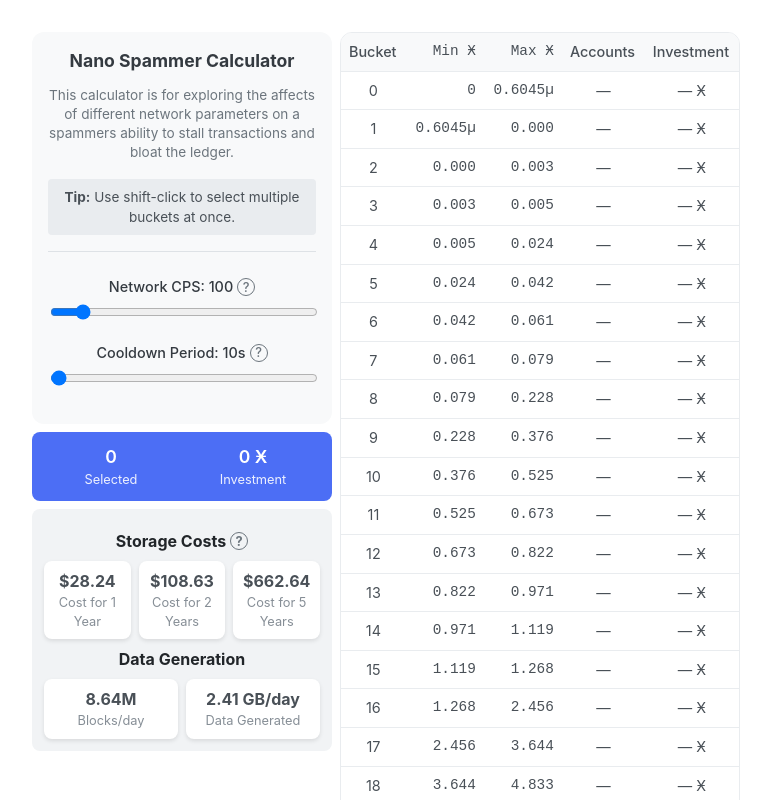
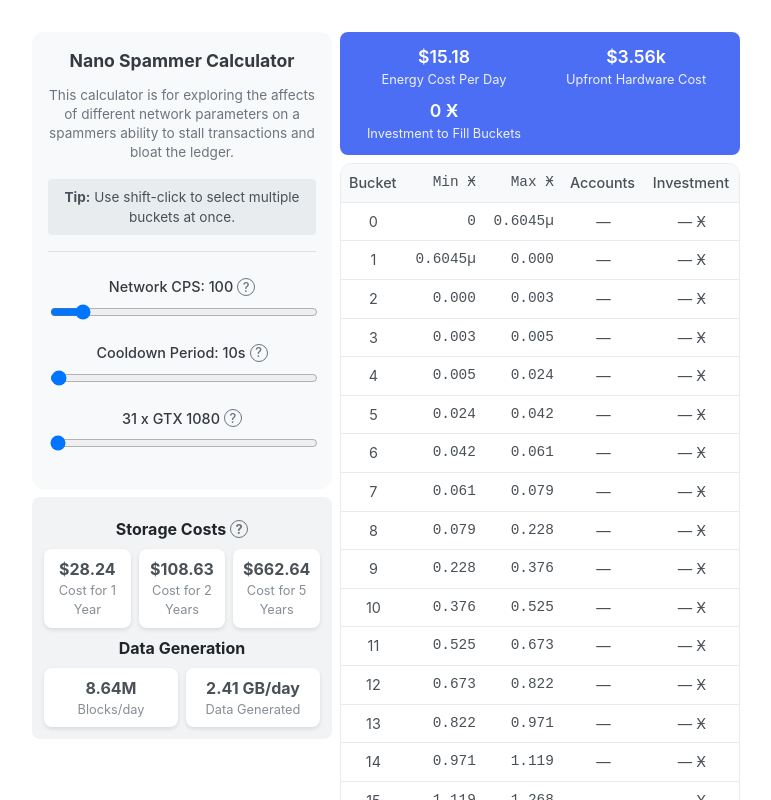
Before and after one commit to dylan1951/nano-spam-calculator, a Svelte app: page / in a window 1280 px wide. Shown: the top 800 px of the page, without its empty margins (254-1025 px from the left). Built offline with nearby package versions, Linux system fonts and the light colour scheme.

Commit message:
Add PoW calculations.

```diff
--- a/src/App.svelte
+++ b/src/App.svelte
@@ -55,6 +55,17 @@
   let cooldownSecs = 10;
   let lastToggledIndex = -1;
 
+  const hardwareOptions = [
+    { name: "GTX 1080", cost: 115, power: 150, txPerSec: 3.32 },
+    { name: "RTX 2080 Ti", cost: 350, power: 250, txPerSec: 5.48 },
+    { name: "Tesla V100", cost: 700, power: 300, txPerSec: 7.25 },
+    { name: "Tesla P100", cost: 350, power: 140, txPerSec: 3.63 },
+    { name: "200W ASIC (theoretical)", cost: 500, power: 200, txPerSec: 1200 },
+  ];
+
+  let selectedHardwareIndex = 0; // Default hardware selection
+  const electricityCostPerKWh = 0.14;
+
   function formatNano(nano: number): string {
     if (nano === 0) {
       return nano.toString();
@@ -81,15 +92,15 @@
 
   function formatCooldown(seconds: number): string {
     if (seconds < 60) {
-      return `${seconds}s`; // Seconds
+      return `${seconds}s`;
     } else if (seconds < 3600) {
       const minutes = Math.floor(seconds / 60);
       const remainingSeconds = seconds % 60;
-      return `${minutes}m ${remainingSeconds}s`; // Minutes and seconds
+      return `${minutes}m ${remainingSeconds}s`;
     } else {
       const hours = Math.floor(seconds / 3600);
       const remainingMinutes = Math.floor((seconds % 3600) / 60);
-      return `${hours}h ${remainingMinutes}m`; // Hours and minutes
+      return `${hours}h ${remainingMinutes}m`;
     }
   }
 
@@ -146,6 +157,11 @@
   $: cost1Year = calculateCumulativeCost(gbPerDay, 12);
   $: cost2Years = calculateCumulativeCost(gbPerDay, 24);
   $: cost5Years = calculateCumulativeCost(gbPerDay, 60);
+
+  $: hardware = hardwareOptions[selectedHardwareIndex];
+  $: powCostPerDay = (totalCPS / hardware.txPerSec) * ((hardware.power / 1000) * electricityCostPerKWh * 24);
+  $: numHardware = Math.ceil(totalCPS / hardware.txPerSec);
+  $: upfrontHardwareCost = numHardware * hardware.cost;
 </script>
 
 <style>
@@ -371,6 +387,7 @@
     left: 0;
     margin-top: 0.5rem;
     font-size: 0.85rem;
+    font-weight: normal;
     color: #495057;
     background: #ffffff;
     padding: 0.5rem;
@@ -428,7 +445,7 @@
             Cooldown Period: {formattedCooldown}
             <span class="info-icon">?</span>
             <span class="tooltip">
-        The minimum wait period between transactions inflicted by the attack for all accounts in the selected buckets
+              The minimum wait period between subsequent transactions caused by the attack for all accounts in the selected buckets
             </span>
           </span>
         </label>
@@ -442,19 +459,26 @@
         />
       </div>
 
+      <div class="slider-group">
+        <label for="hardware-slider" class="slider-label">
+          <span class="tooltip-trigger">
+            {numHardware} x {hardware.name}
+            <span class="info-icon">?</span>
+            <span class="tooltip">
+              Some hardware is more efficient than others.
+            </span>
+          </span>
+        </label>
+        <input
+                id="hardware-slider"
+                type="range"
+                min="0"
+                max={hardwareOptions.length - 1}
+                step="1"
+                bind:value={selectedHardwareIndex}
+        />
       </div>
 
-    <div class="stats-panel">
-      <div class="stats-grid">
-        <div class="stat-item">
-          <div class="stat-value">{selectedBuckets.length}</div>
-          <div class="stat-label">Selected</div>
-        </div>
-        <div class="stat-item">
-          <div class="stat-value">{formatNano(totalInvestment)} Ӿ</div>
-          <div class="stat-label">Investment</div>
-        </div>
-      </div>
     </div>
 
     <div class="cost-panel">
@@ -463,7 +487,7 @@
     Storage Costs
     <span class="info-icon">?</span>
     <span class="tooltip">
-        Assuming $0.005/GB/Month
+      This represents the cost of storing data generated by the spam attack. Assumes $0.005/GB/month.
     </span>
   </span>
       </h3>
@@ -497,6 +521,23 @@
   </div>
 
   <div class="right-column">
+    <div class="stats-panel">
+      <div class="stats-grid">
+        <div class="stat-item">
+          <div class="stat-value">${powCostPerDay.toFixed(2)}</div>
+          <div class="stat-label">Energy Cost Per Day</div>
+        </div>
+        <div class="stat-item">
+          <div class="stat-value">${formatNumber(upfrontHardwareCost)}</div>
+          <div class="stat-label">Upfront Hardware Cost</div>
+        </div>
+        <div class="stat-item">
+          <div class="stat-value">{formatNano(totalInvestment)} Ӿ</div>
+          <div class="stat-label">Investment to Fill Buckets</div>
+        </div>
+      </div>
+    </div>
+
     <div class="buckets-table">
       <div class="table-container">
         <table>
```
Lines whose indentation alone changed are shown as unchanged.
